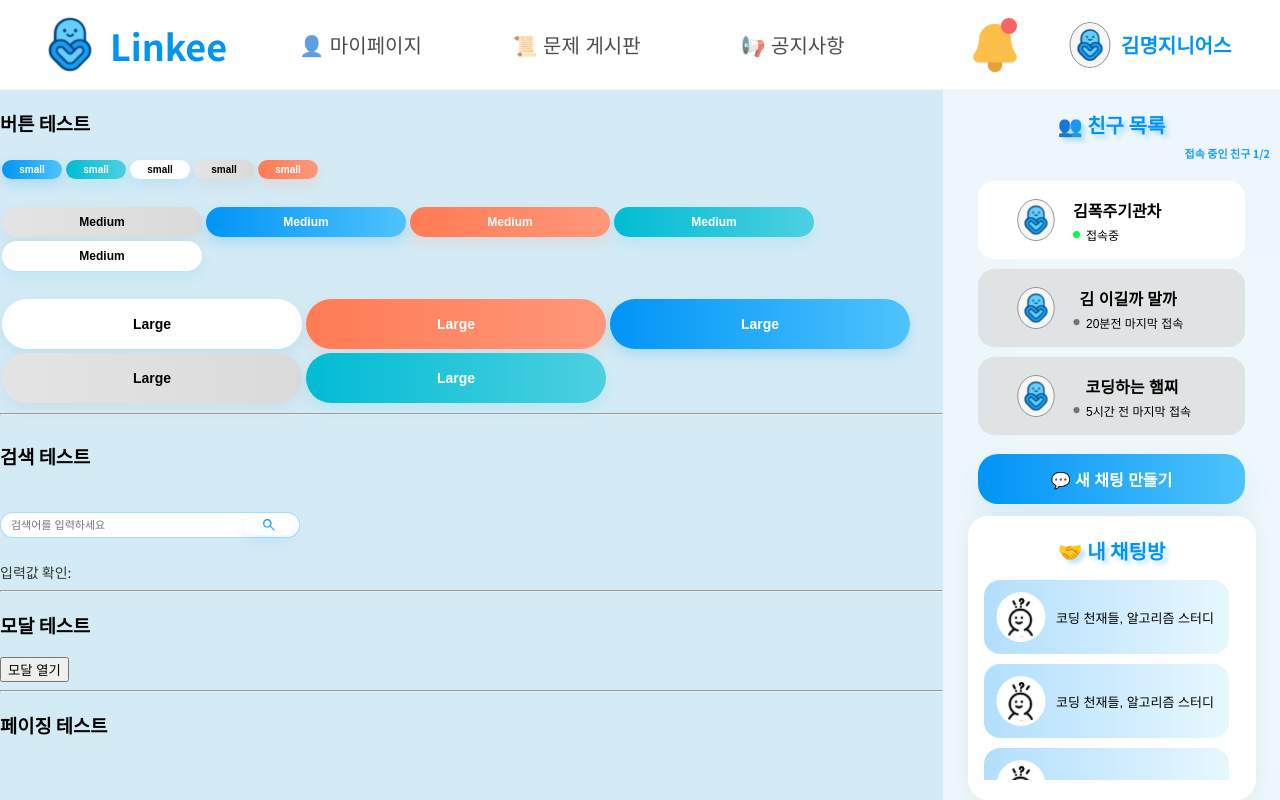
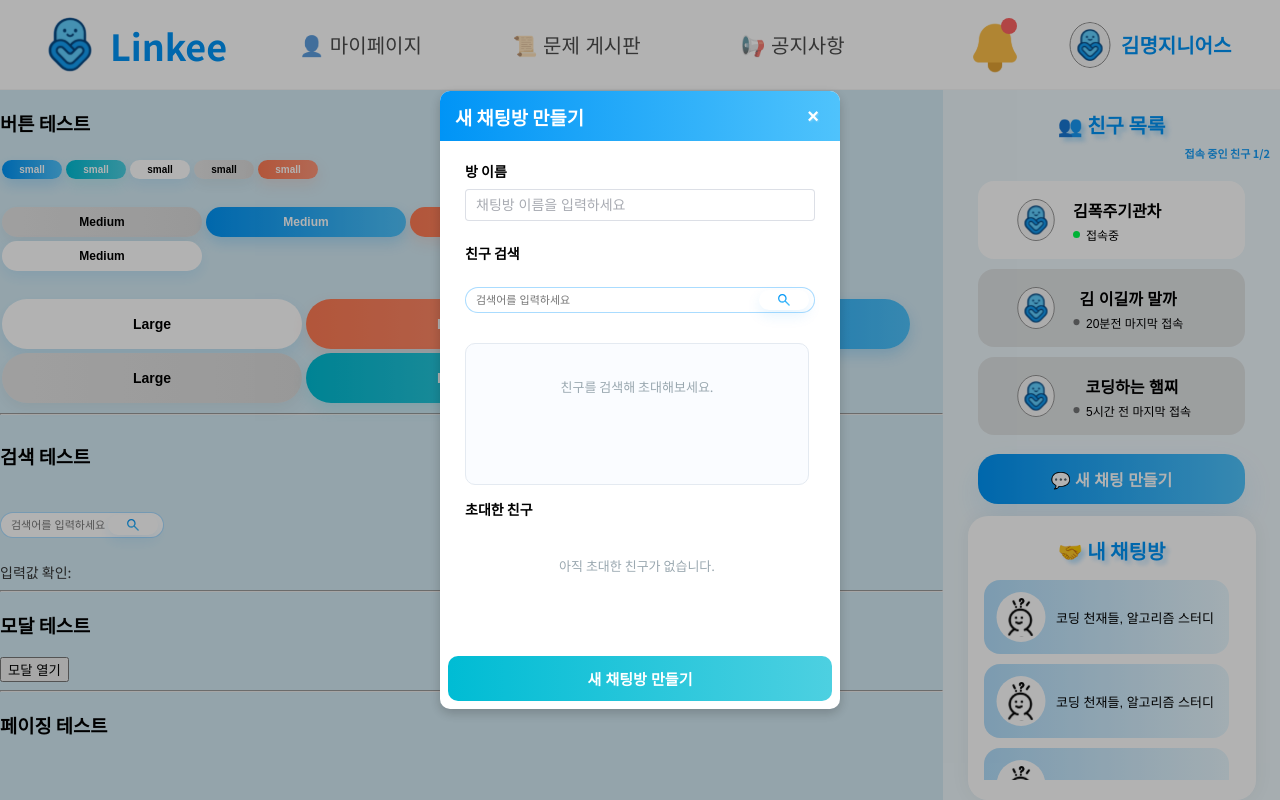
Before and after one commit to Linkee-Project/Linkee-Front-Vue, a Vue app in the folder Linkee-front/Linkee-front-vue/: page /component-test in a window 1280 px wide. Both pictures are taken after a click on the button "💬 새 채팅 만들기". Shown: the top 800 px of the page. Built offline with nearby package versions, Linux system fonts and the light colour scheme.

Commit message:
feat: 새 채팅 만들기 모달

```diff
--- a/Linkee-front/Linkee-front-vue/src/components/base/form/SearchForm.vue
+++ b/Linkee-front/Linkee-front-vue/src/components/base/form/SearchForm.vue
@@ -63,7 +63,7 @@ const onSearchClick = async () => {
 
 <style scoped>
 .search-form { display: flex; justify-content: center; margin: 16px 0; }
-.input-wrapper { display: flex; align-items: center; width: 300px; position: relative; }
+.input-wrapper { display: flex; align-items: center; width: 100%; position: relative; }
 .search-btn { position: absolute; right: 4px; padding: 4px 8px; min-width: 50px; }
 .search-btn:hover { border: #4fc3f7; transform: none }
 </style>
--- a/Linkee-front/Linkee-front-vue/src/components/common/modal/ChoiceModal.vue
+++ b/Linkee-front/Linkee-front-vue/src/components/common/modal/ChoiceModal.vue
@@ -27,6 +27,10 @@
 
         <button class="modal-item" @click="select('invite')">
           👥 초대하기
+        </button>
+
+        <button class="modal-item" @click="select('out')">
+          🏃🏻 나가기
         </button>
 
         <button class="modal-item danger" @click="select('report')">
--- /dev/null
+++ b/Linkee-front/Linkee-front-vue/src/components/home/UserCard.vue
@@ -0,0 +1,50 @@
+<script setup lang="ts">
+const props = defineProps({
+  user: {
+    type: Object,
+    required: true
+  }
+});
+</script>
+
+<template>
+  <div class="user-item">
+    <img class="avatar" :src="user.avatar" alt="avatar" />
+
+    <div class="info">
+      <p class="name">{{ user.name }}</p>
+      <p class="status">{{ user.status }}</p>
+    </div>
+  </div>
+</template>
+
+<style scoped>
+.user-item {
+  display: flex;
+  align-items: center;
+  gap: 10px;
+}
+
+.avatar {
+  width: 34px;
+  height: 34px;
+  border-radius: 50%;
+}
+
+.info {
+  display: flex;
+  flex-direction: column;
+}
+
+.name {
+  font-size: 14px;
+  font-weight: 600;
+  margin: 0;
+}
+
+.status {
+  font-size: 12px;
+  color: #8a9aa5;
+  margin: 0;
+}
+</style>
--- /dev/null
+++ b/Linkee-front/Linkee-front-vue/src/components/home/modal/CreateChatRoomModal.vue
@@ -0,0 +1,313 @@
+<script setup lang="ts">
+import BaseModal from "@/components/base/modal/BaseModal.vue";
+import SearchForm from "@/components/base/form/SearchForm.vue";
+import UserCard from "@/components/home/UserCard.vue";
+
+import { ref, watch } from "vue";
+
+/* Props */
+const props = defineProps({
+  modelValue: Boolean,
+  friends: Array
+});
+
+/* Emit */
+const emit = defineEmits(["update:modelValue", "create"]);
+
+/* Modal visible */
+const visible = ref(props.modelValue);
+
+/* Form 데이터 */
+const formRef = ref(null);
+const form = ref({
+  roomName: "",
+  invited: []
+});
+
+/* 검증 rules */
+const rules = {
+  roomName: [
+    { required: true, message: "방 이름을 입력하세요.", trigger: "blur" },
+    { min: 1, max: 20, message: "방 이름은 1~20자로 입력하세요.", trigger: "blur" }
+  ],
+  invited: [
+    { required: true, message: "최소 1명 이상 초대해야 합니다.", trigger: "change" }
+  ]
+};
+
+/* 검색 */
+const keyword = ref("");
+const searchResults = ref([]);
+
+/* 모달을 열 때 초기화 */
+watch(
+    () => props.modelValue,
+    (v) => {
+      if (v) {
+        form.value.roomName = "";
+        form.value.invited = [];
+        keyword.value = "";
+        searchResults.value = [];
+      }
+    }
+);
+
+/* 친구 검색 */
+const searchFriend = (keywordValue: string) => {
+  if (!keywordValue) {
+    searchResults.value = [];
+    return;
+  }
+
+  searchResults.value = props.friends.filter((f: any) =>
+      f.name.includes(keywordValue)
+  );
+};
+
+/* 초대 추가 */
+const addInvite = (user: any) => {
+  if (!form.value.invited.some((u: any) => u.id === user.id)) {
+    form.value.invited.push(user);
+  }
+};
+
+/* 방 생성 */
+const createRoom = () => {
+  formRef.value.validate((valid: boolean) => {
+    if (!valid) return;
+
+    emit("create", {
+      roomName: form.value.roomName,
+      invited: form.value.invited
+    });
+
+    emit("update:modelValue", false);
+  });
+};
+const removeInvite = (userId: number) => {
+  form.value.invited = form.value.invited.filter(u => u.id !== userId);
+};
+
+</script>
+
+<template>
+  <BaseModal
+      :modelValue="props.modelValue"
+      @update:modelValue="emit('update:modelValue', $event)"
+      title="새 채팅방 만들기"
+  >
+  <el-form
+        ref="formRef"
+        :model="form"
+        :rules="rules"
+        label-width="0"
+        @submit.prevent
+    >
+
+      <!-- 전체 내용 body -->
+      <div class="modal-body">
+
+        <!-- 방 이름 -->
+        <div class="label">방 이름</div>
+
+        <el-form-item prop="roomName" class="center-item">
+          <el-input
+              v-model="form.roomName"
+              placeholder="채팅방 이름을 입력하세요"
+              class="wide-input"
+          />
+        </el-form-item>
+
+        <!-- 검색 -->
+        <div class="label mt-16">친구 검색</div>
+
+        <div class="center-item">
+          <SearchForm
+              v-model="keyword"
+              @search="searchFriend"
+              class="wide-input"
+          />
+        </div>
+
+        <!-- 검색 결과 리스트 -->
+        <div class="search-list">
+          <div
+              class="user-item"
+              v-for="user in searchResults"
+              :key="user.id"
+          >
+            <UserCard :user="user" />
+            <button class="invite-btn" @click="addInvite(user)">초대</button>
+          </div>
+
+          <p v-if="!searchResults.length" class="empty">
+            친구를 검색해 초대해보세요.
+          </p>
+        </div>
+
+        <!-- 초대한 친구 -->
+        <div class="label mt-20">초대한 친구</div>
+
+        <el-form-item prop="invited">
+          <div class="invited-list">
+            <div
+                v-for="user in form.invited"
+                :key="user.id"
+                class="invited-pill"
+            >
+              <UserCard :user="user" />
+
+              <button class="remove-btn" @click="removeInvite(user.id)">✕</button>
+
+            </div>
+
+            <p v-if="form.invited.length === 0" class="empty">
+              아직 초대한 친구가 없습니다.
+            </p>
+          </div>
+        </el-form-item>
+
+      </div>
+
+    </el-form>
+
+    <!-- 하단 버튼 -->
+    <template #footer>
+      <button class="create-btn" @click="createRoom">
+        새 채팅방 만들기
+      </button>
+    </template>
+  </BaseModal>
+</template>
+
+
+<style scoped>
+.modal-body {
+  display: flex;
+  flex-direction: column;
+  gap: 4px;
+  padding: 10px 10px; /* 좌우 동일 여백 */
+  max-height: calc(100vh - 280px);
+  overflow-y: auto;
+}
+
+.label {
+  font-size: 14px;
+  font-weight: 600;
+  margin-bottom: 4px;
+}
+
+.center-item {
+  width: 100%;
+  justify-content: center;
+}
+
+.wide-input {
+  width: 100%;
+}
+
+/* 검색 결과 리스트 */
+.search-list {
+  width: 92%;
+  min-height: 120px;
+  max-height: 280px;
+  overflow-y: auto;
+  border: 1px solid #e4eaf1;
+  border-radius: 10px;
+  padding: 10px;
+  background: #fafcff;
+  margin-top: 10px;
+}
+
+/* 검색 결과 유저 카드 */
+.user-item {
+  display: flex;
+  justify-content: space-between;
+  align-items: center;
+  margin-bottom: 8px;
+}
+
+.invite-btn {
+  background: linear-gradient(90deg, #00bcd4, #4dd0e1);
+  border: none;
+  color: white;
+  padding: 6px 14px;
+  border-radius: 10px;
+  cursor: pointer;
+}
+
+/* 초대한 친구 목록 */
+.invited-list {
+  width: 100%;
+  max-height: 240px;
+  overflow-y: auto;
+  padding-right: 6px;
+}
+
+/* 초대한 친구 카드 */
+.invited-pill {
+  display: flex;
+  align-items: center;
+  justify-content: space-between;
+
+  background: #f3faff; /* 조금 더 밝고 자연스러운 톤 */
+  padding: 8px 15px;
+  border-radius: 16px;
+
+  width: 90%;
+  margin-bottom: 10px;
+
+  border: 1px solid #e6f2f7; /* 아주 미세한 테두리 (깔끔) */
+}
+
+/* UserCard 내부 스타일 */
+.invited-pill :deep(.user-card) {
+  display: flex;
+  align-items: center;
+  gap: 10px;
+
+  padding: 0;
+  margin: 0;
+
+  font-size: 14px; /* 텍스트도 살짝 줄여 컴팩트하게 */
+}
+
+/* 삭제 버튼 */
+.remove-btn {
+  border: none;
+  background: transparent;
+  cursor: pointer;
+
+  font-size: 16px;
+  color: #9aa8b0;
+
+  padding: 4px; /* 너무 커 보이지 않게 축소 */
+  display: flex;
+  align-items: center;
+  justify-content: center;
+}
+
+.remove-btn:hover {
+  color: #5e6a73;
+}
+.empty {
+  text-align: center;
+  color: #9aa8b0;
+  font-size: 13px;
+  padding: 10px;
+}
+
+/* 하단 버튼 */
+.create-btn {
+  width: 100%;
+  padding: 12px 0;
+  border-radius: 10px;
+  border: none;
+  font-size: 15px;
+  font-weight: 600;
+  color: white;
+  cursor: pointer;
+  background: linear-gradient(90deg, #00bcd4, #4dd0e1);
+}
+
+</style>
--- a/Linkee-front/Linkee-front-vue/src/components/layout/user/sidebar/UserSidebar.vue
+++ b/Linkee-front/Linkee-front-vue/src/components/layout/user/sidebar/UserSidebar.vue
@@ -6,20 +6,21 @@ import profileImg from "@/assets/profile_img.svg";
 import onlineIcon from "@/assets/online.svg";
 import offlineIcon from "@/assets/offline.svg";
 import ChoiceModal from "/src/components/common/modal/ChoiceModal.vue";
-import ReportModal from "@/views/home-view/modal/ReportModal.vue";
+import ReportModal from "@/components/home/modal/ReportModal.vue";
+import { ref } from "vue";
 
 
 //채팅방 여러개 만들기
-const rooms = [
+const rooms = ref([
   { id: 1, title: "코딩 천재들, 알고리즘 스터디" },
   { id: 2, title: "코딩 천재들, 알고리즘 스터디" },
   { id: 3, title: "코딩 천재들, 알고리즘 스터디" },
   { id: 4, title: "코딩 천재들, 알고리즘 스터디" }
-];
+]);
 
 //친구 여러개 만들기
 // ✔ 친구 4명 데이터
-const friends = [
+const friends = ref([
   {
     id: 1,
     name: "김폭주기관차",
@@ -48,9 +49,8 @@ const friends = [
     online: true,
     avatar: profileImg
   }
-];
+]);
 
-import { ref } from "vue";
 
 // 모달 관련 상태
 const isModalOpen = ref(false);
@@ -103,6 +103,7 @@ const handleAction = (type) => {
   console.log("선택한 기능:", type, selectedFriend.value.name);
   isModalOpen.value = false;
 
+  //신고
   if (type === "report") {
     // 신고 대상 저장
     reportTarget.value = selectedFriend.value;
@@ -110,9 +111,27 @@ const handleAction = (type) => {
     // 신고 모달 열기
     isReportModal.value = true;
   }
+
+  //방 나가기
+  if (type === "out") {
+    rooms.value = rooms.value.filter(room => room.id !== selectedFriend.value.id);
+  }
 };
 const handleReportSubmit = (data) => {
   console.log("신고 접수됨:", data);
+};
+
+//----------------------------------------------------------------------
+//새 채팅방 만들기
+import CreateChatRoomModal from "@/components/home/modal/CreateChatRoomModal.vue";
+//새 채팅방 만들기 상태 on/off
+const isCreateRoomModal = ref(false);
+const addNewRoom = (roomData) => {
+  rooms.value.push({
+    id: rooms.value.length + 1,
+    title: roomData.roomName,
+    members: roomData.invited
+  });
 };
 </script>
 
@@ -161,7 +180,12 @@ const handleReportSubmit = (data) => {
 
       <!-- 새 채팅방 만들기 버튼 -->
       <div class="button-area">
-        <BlueButton color="blue" size="medium" label="💬 새 채팅 만들기" />
+        <BlueButton
+            color="blue"
+            size="medium"
+            label="💬 새 채팅 만들기"
+            @click="isCreateRoomModal = true"
+        />
       </div>
 
       <!-- 내 채팅방 -->
@@ -186,6 +210,7 @@ const handleReportSubmit = (data) => {
 
       </div>
     </div>
+
   </aside>
 
   <ChoiceModal
@@ -198,9 +223,17 @@ const handleReportSubmit = (data) => {
       @action="handleAction"
   />
 
+<!--신고하기 모달-->
   <ReportModal
       v-model="isReportModal"
       :target="reportTarget"
       @submit="handleReportSubmit"
   />
+
+<!--새채팅방 만들기 모달-->
+  <CreateChatRoomModal
+      v-model="isCreateRoomModal"
+      :friends="friends"
+      @create="addNewRoom"
+  />
 </template>
```
Also changed, not shown: Linkee-front/Linkee-front-vue/src/components/home/modal/ReportModal.vue (renamed from Linkee-front/Linkee-front-vue/src/views/home-view/modal/ReportModal.vue).
